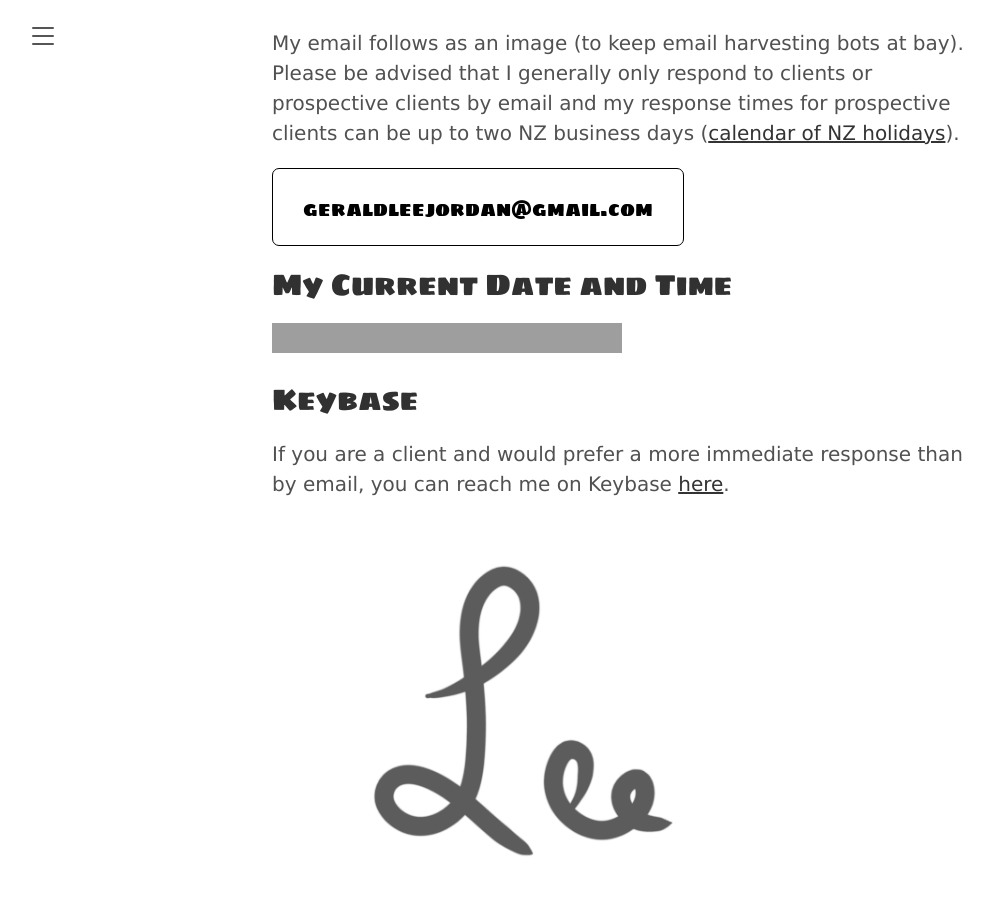
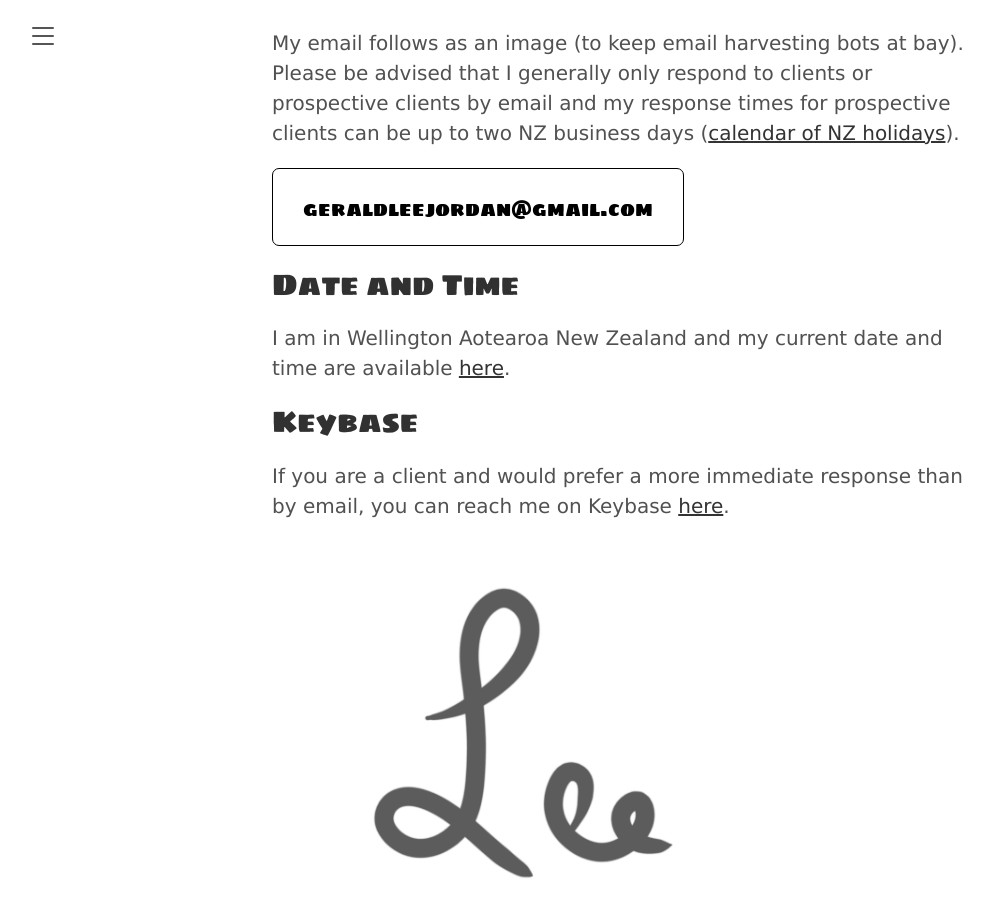
Before and after one commit to tracyjordan/tracyjordan.github.io, a Jekyll site: the page built from about.md, in a window 1280 px wide and 900 px high, scrolled down 1718 px. Shown: the whole window, without its empty margins (8-1001 px from the left). Built offline with Jekyll 4.4.1, drawn with Linux system fonts in a browser that asks for light colours; grey boxes are pictures that could not be loaded.

Commit message:
Update about.md

```diff
--- a/about.md
+++ b/about.md
@@ -17,9 +17,9 @@ My email follows as an image (to keep email harvesting bots at bay). Please be a
 
 <p><img class="img-border" src="https://geraldleejordan.com/public/assets/images/gerald-lee-jordan-email.png" alt="Gerald Lee Jordan"></p>
 
-<h2>My Current Date and Time</h2>
+<h2>Date and Time</h2>
 
-<iframe src="http://free.timeanddate.com/clock/i79yeye9/n264/tlnz/fn17/fc333/blcfff/brcfff/btc333/bbc333/pa5/tt0/tm1/ts1/ta1/tb2" frameborder="0" width="350" height="30"></iframe>
+I am in Wellington Aotearoa New Zealand and my current date and time are available <a href="https://www.timeanddate.com/worldclock/new-zealand/wellington" alt="Wellington Date and Time" rel="nofollow" target="_blank">here</a>.
 
 <h2>Keybase</h2>
 
```
